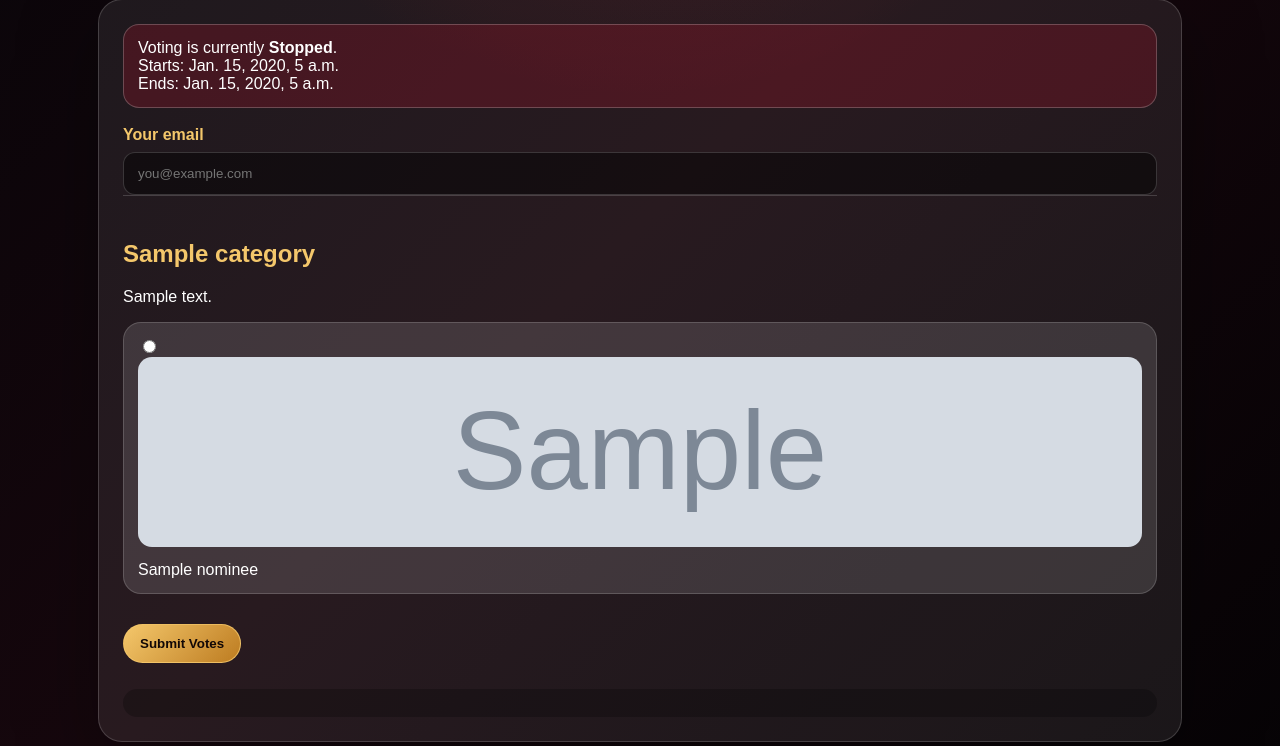
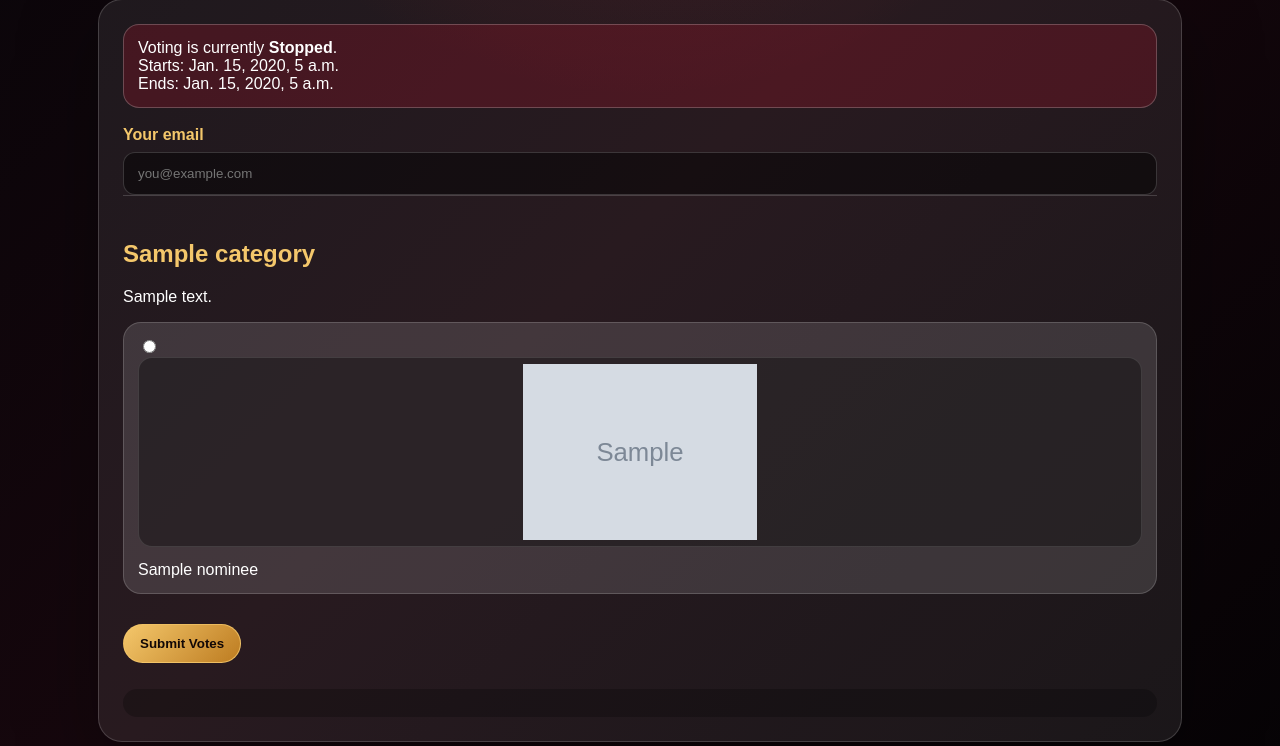
Before and after one commit to majicmall/votingsystem, a Django app: page /ballot/ in a window 1280 px wide. Shown: the part 386-1132 px from the top of the page. Run offline with Django 5.2, Linux system fonts and the light colour scheme; tables that the repository leaves empty hold one stand-in row (values such as "Sample post"); grey boxes marked "Sample" are stand-in pictures.

Commit message:
Fix nominee image fit in ballot cards

```diff
--- a/static/ballot/site.css
+++ b/static/ballot/site.css
@@ -264,3 +264,19 @@ th, td {
 
   .card { padding: 18px; }
 }
+
+/* Nominee image fit fix */
+.nominee-card img,
+.manager-card img {
+  width: 100%;
+  height: 190px;
+  object-fit: contain;
+  object-position: center;
+  background: rgba(0, 0, 0, 0.35);
+  border: 1px solid rgba(255,255,255,0.12);
+  padding: 6px;
+}
+
+.manager-card img {
+  height: 220px;
+}
```
